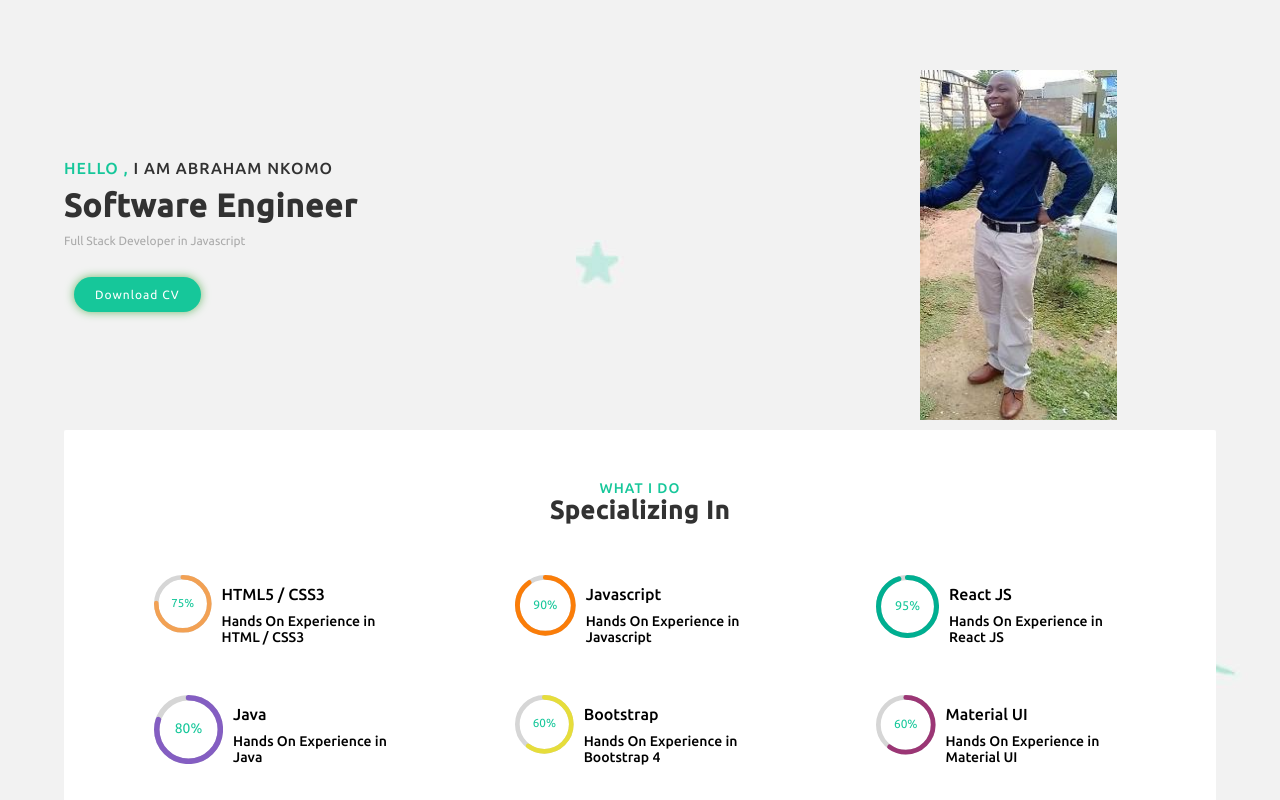
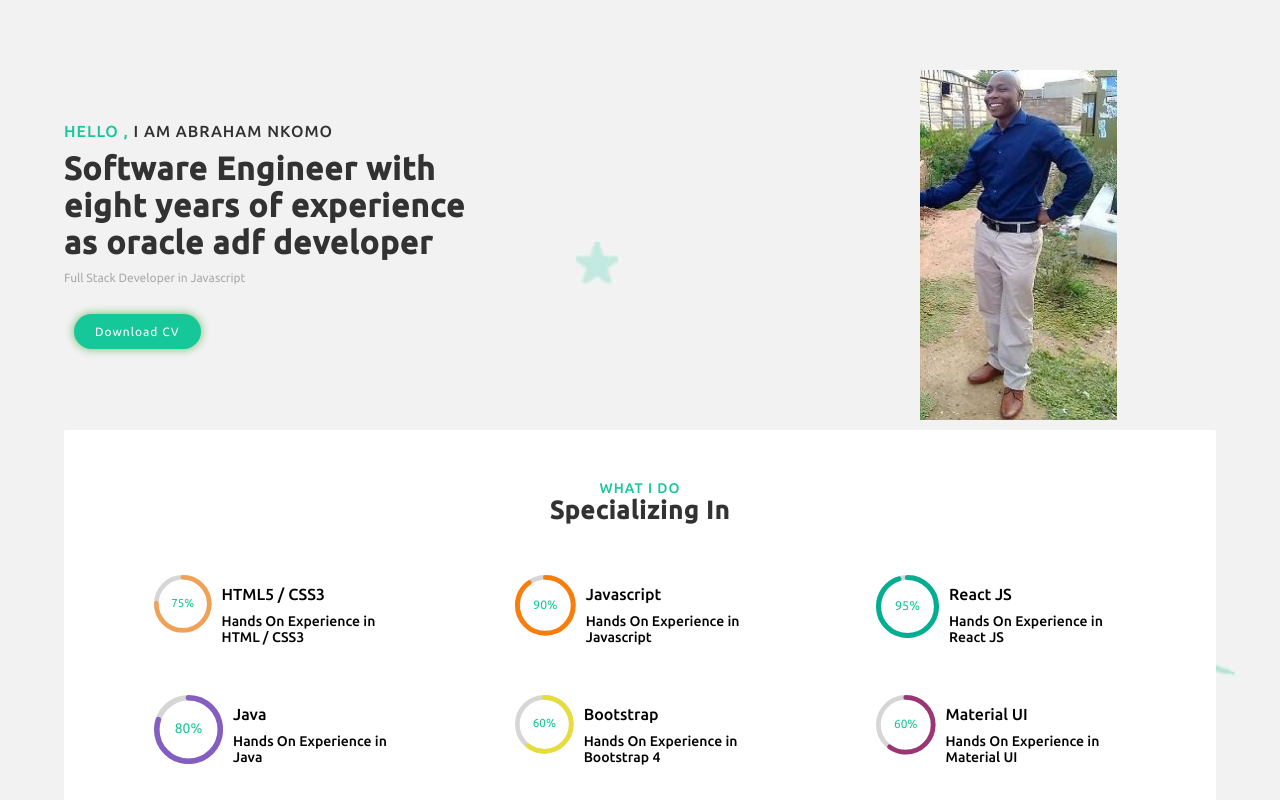
Before and after one commit to AbrahamMzansie/portifolio, a React (Create React App) app: page / in a window 1280 px wide. Shown: the top 800 px of the page. Built offline with nearby package versions, Linux system fonts and the light colour scheme.

Commit message:
new changed added

```diff
--- a/src/components/Hero/index.js
+++ b/src/components/Hero/index.js
@@ -12,7 +12,7 @@ const Hero = (props) => {
           <p className="upperCase bold-500 textColor ls-1 mtb-10">
             <span className="primaryColor">Hello , </span> i am Abraham Nkomo
           </p>
-          <h1 className="textColor ls-1 mtb-10">Software Engineer</h1>
+          <h1 className="textColor ls-1 mtb-10">Software Engineer  with <br/> eight years of experience <br/>as oracle adf developer</h1>
           <p className="font-12 grayColor mtb-10">
             Full Stack Developer in Javascript
           </p>
```
